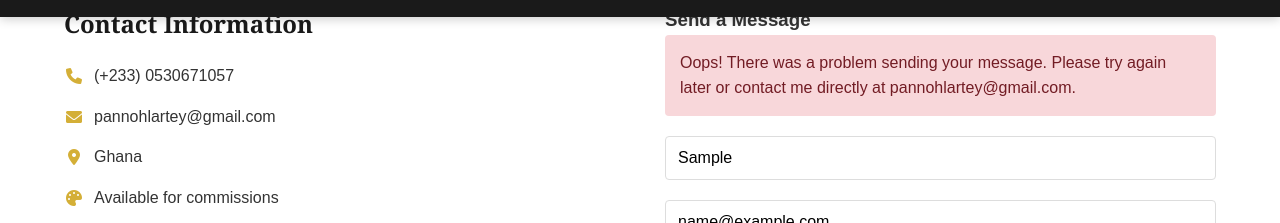
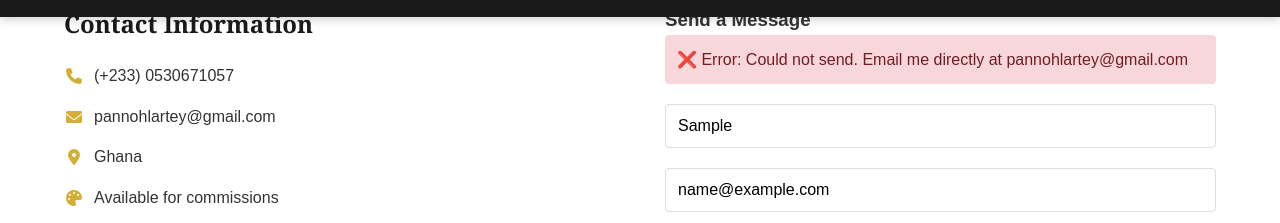
Before and after one commit to P-lartey/PP-s-ArtGalary, a plain HTML site: page index.html in a window 1280 px wide. Both pictures are taken after typing "Sample", "name@example.com", "Sample", "Sample" into the empty fields and a click on the button "Send Message". Shown: the part 3745-3968 px from the top of the page. Drawn offline with Linux system fonts and the light colour scheme.

Commit message:
Update index.html

```diff
--- a/index.html
+++ b/index.html
@@ -335,24 +335,22 @@
             background-color: #e8c252;
         }
 
-        /* Form submission messages */
-        .form-message {
-            padding: 15px;
+        /* Form Alert Styles */
+        #form-alert {
+            padding: 12px;
             margin-bottom: 20px;
             border-radius: 4px;
             display: none;
         }
-
-        .form-message.success {
-            background-color: #d4edda;
+        #form-alert.success {
+            display: block;
+            background: #d4edda;
             color: #155724;
+        }
+        #form-alert.error {
             display: block;
-        }
-
-        .form-message.error {
-            background-color: #f8d7da;
+            background: #f8d7da;
             color: #721c24;
-            display: block;
         }
 
         footer {
@@ -590,18 +588,15 @@
             </div>
             <div class="contact-form">
                 <h3>Send a Message</h3>
-                <div id="form-message" class="form-message"></div>
+                <div id="form-alert"></div>
                 <form id="contactForm" action="https://formspree.io/f/pannohlartey@gmail.com" method="POST">
-                    <input type="hidden" name="_subject" value="New message from your art gallery website">
-                    <input type="hidden" name="_language" value="en">
+                    <input type="hidden" name="_subject" value="New message from your art gallery">
+                    <input type="hidden" name="_replyto" value="%email%">
 
-                    <input type="text" id="name" name="name" placeholder="Your Name" required>
-                    <input type="email" id="email" name="email" placeholder="Your Email" required>
-                    <input type="text" id="subject" name="subject" placeholder="Subject">
-                    <textarea id="message" name="message" placeholder="Your Message" required></textarea>
-
-                    <input type="text" name="_gotcha" style="display:none">
-                    <input type="hidden" name="_next" value="#contact">
+                    <input type="text" name="name" placeholder="Your Name" required>
+                    <input type="email" name="email" placeholder="Your Email" required>
+                    <input type="text" name="subject" placeholder="Subject">
+                    <textarea name="message" placeholder="Your Message" required></textarea>
 
                     <button type="submit">Send Message</button>
                 </form>
@@ -622,34 +617,39 @@
     </footer>
 
     <script>
-        document.getElementById('contactForm').addEventListener('submit', function(e) {
+        document.getElementById('contactForm').addEventListener('submit', async function(e) {
             e.preventDefault();
+            const form = e.target;
+            const button = form.querySelector('button');
+            const alertBox = document.getElementById('form-alert');
 
-            const form = e.target;
-            const formData = new FormData(form);
-            const formMessage = document.getElementById('form-message');
+            button.disabled = true;
+            button.textContent = 'Sending...';
+            alertBox.textContent = '';
+            alertBox.className = '';
 
-            fetch(form.action, {
-                method: 'POST',
-                body: formData,
-                headers: {
-                    'Accept': 'application/json'
-                }
-            })
-            .then(response => {
+            try {
+                const response = await fetch(form.action, {
+                    method: 'POST',
+                    body: new FormData(form),
+                    headers: { 'Accept': 'application/json' }
+                });
+
                 if (response.ok) {
-                    formMessage.textContent = 'Thank you! Your message has been sent successfully.';
-                    formMessage.className = 'form-message success';
+                    alertBox.textContent = '✅ Message sent successfully!';
+                    alertBox.className = 'success';
                     form.reset();
                 } else {
-                    throw new Error('Network response was not ok');
+                    throw new Error('Form submission failed');
                 }
-            })
-            .catch(error => {
-                formMessage.textContent = 'Oops! There was a problem sending your message. Please try again later or contact me directly at pannohlartey@gmail.com.';
-                formMessage.className = 'form-message error';
-                console.error('Error:', error);
-            });
+            } catch (error) {
+                alertBox.textContent = '❌ Error: Could not send. Email me directly at pannohlartey@gmail.com';
+                alertBox.className = 'error';
+                console.error('Form error:', error);
+            } finally {
+                button.disabled = false;
+                button.textContent = 'Send Message';
+            }
         });
     </script>
 </body>
```
